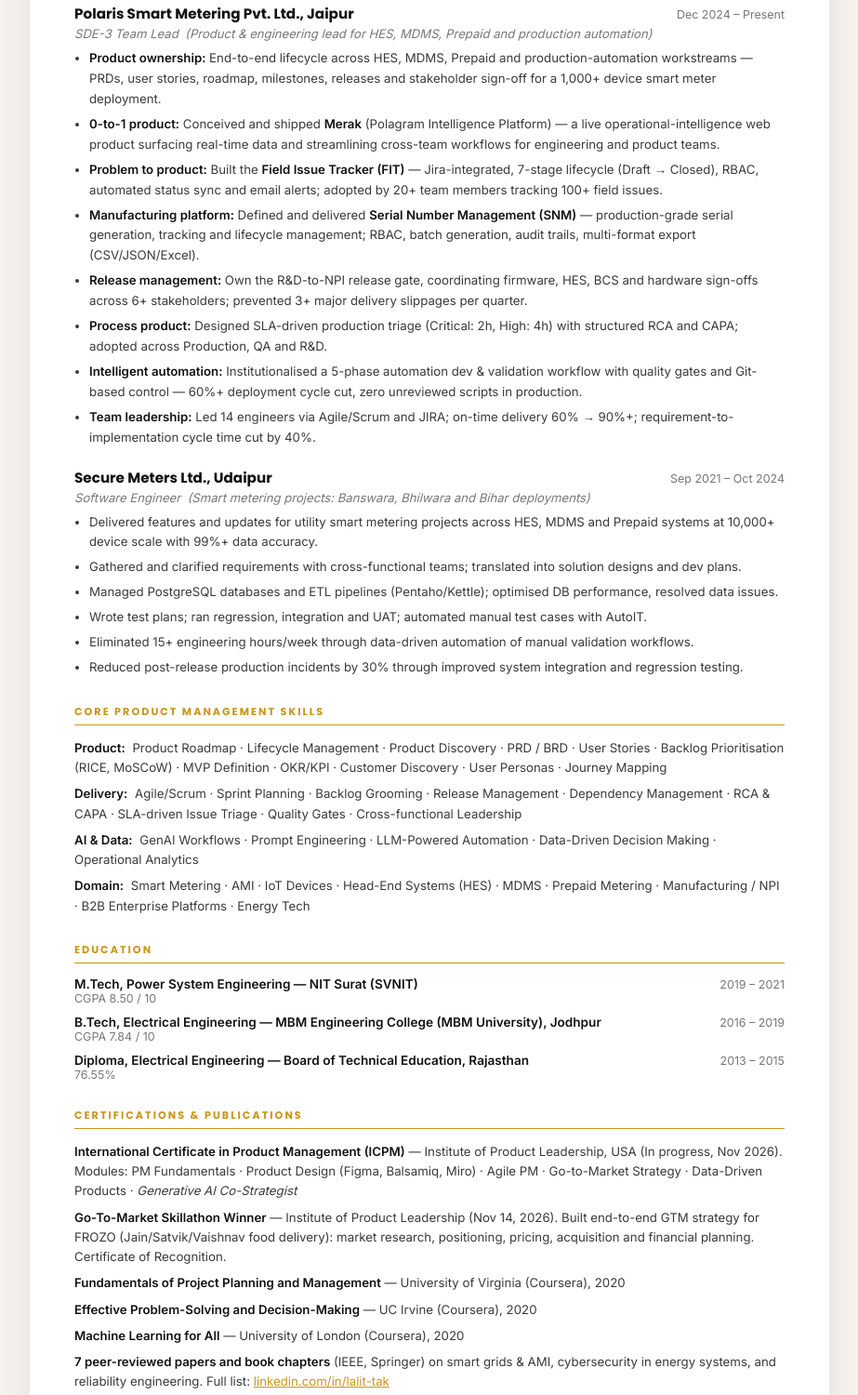
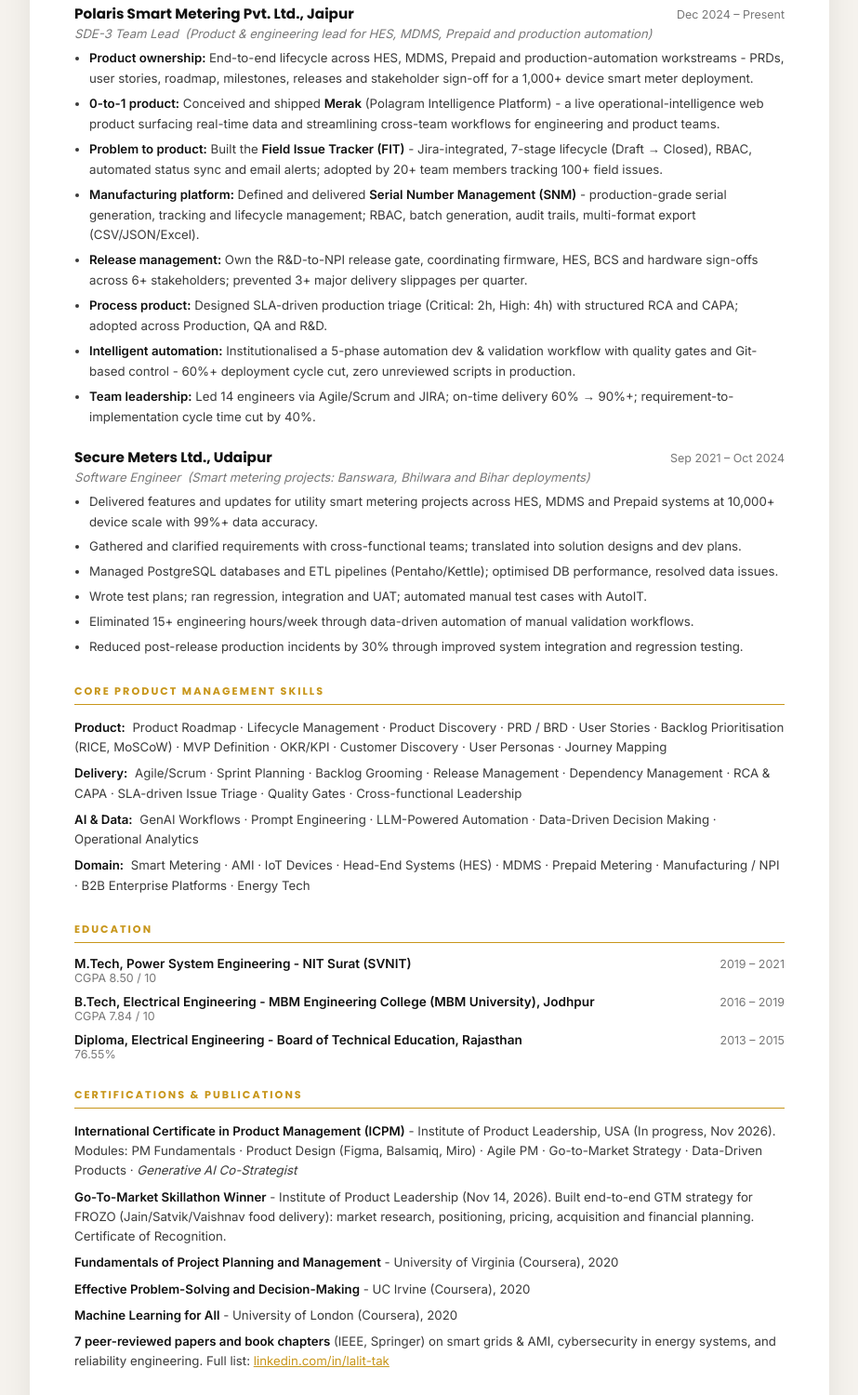
Before and after one commit to 701428/lalit-tak-portfolio, a plain HTML site: page resume.html in a window 1280 px wide. Shown: the part 620-2120 px from the top of the page at 93% size, without its empty margins (178-1101 px from the left). Drawn offline with Linux system fonts and the light colour scheme.

Commit message:
Replace all em dashes with hyphens in HTML
Co-Authored-By: Claude Sonnet 4.6 <noreply@anthropic.com>

```diff
--- a/resume.html
+++ b/resume.html
@@ -4,7 +4,7 @@
 <meta charset="utf-8">
 <meta name="viewport" content="width=device-width,initial-scale=1">
 <title>Lalit Tak - Resume</title>
-<meta name="description" content="Lalit Tak — Product Manager resume. 5+ years in energy-tech. Shipped Merak, FIT and SNM. Led 14+ engineers at Polaris Smart Metering.">
+<meta name="description" content="Lalit Tak - Product Manager resume. 5+ years in energy-tech. Shipped Merak, FIT and SNM. Led 14+ engineers at Polaris Smart Metering.">
 <style>
 @import url('https://fonts.googleapis.com/css2?family=Poppins:wght@400;600;700;900&family=Inter:wght@400;500;600&display=swap');
 :root{
@@ -163,7 +163,7 @@ body{
 </style>
 
 <div class="print-bar">
-  <span><strong>Lalit Tak</strong> &mdash; Product Manager Resume</span>
+  <span><strong>Lalit Tak</strong> - Product Manager Resume</span>
   <a class="btn-print" href="Lalit_Tak_Resume.pdf" download="Lalit_Tak_Resume.pdf">&#8595; Download Resume (PDF)</a>
 </div>
 
@@ -187,7 +187,7 @@ body{
     <div class="section">
       <h2 class="section-head">Professional Summary</h2>
       <p class="summary">
-        Technical Product Manager with 5+ years building B2B enterprise software and operational platforms in energy-tech and industrial operations. At Polaris Smart Metering I own the full product lifecycle &mdash; from user discovery and PRDs through cross-functional delivery and adoption &mdash; across HES, MDMS, Prepaid and production-automation workstreams. Conceived and shipped Merak, FIT and SNM: 0-to-1 workflow and intelligence platforms (FIT adopted by 20+ team members tracking 100+ field issues). Led 14+ engineers; raised on-time delivery from 60% to 90%+, cut cycle time by 40%.
+        Technical Product Manager with 5+ years building B2B enterprise software and operational platforms in energy-tech and industrial operations. At Polaris Smart Metering I own the full product lifecycle - from user discovery and PRDs through cross-functional delivery and adoption - across HES, MDMS, Prepaid and production-automation workstreams. Conceived and shipped Merak, FIT and SNM: 0-to-1 workflow and intelligence platforms (FIT adopted by 20+ team members tracking 100+ field issues). Led 14+ engineers; raised on-time delivery from 60% to 90%+, cut cycle time by 40%.
       </p>
     </div>
 
@@ -202,13 +202,13 @@ body{
         </div>
         <div class="exp-role">SDE-3 Team Lead &nbsp;(Product &amp; engineering lead for HES, MDMS, Prepaid and production automation)</div>
         <ul>
-          <li><strong>Product ownership:</strong> End-to-end lifecycle across HES, MDMS, Prepaid and production-automation workstreams &mdash; PRDs, user stories, roadmap, milestones, releases and stakeholder sign-off for a 1,000+ device smart meter deployment.</li>
-          <li><strong>0-to-1 product:</strong> Conceived and shipped <strong>Merak</strong> (Polagram Intelligence Platform) &mdash; a live operational-intelligence web product surfacing real-time data and streamlining cross-team workflows for engineering and product teams.</li>
-          <li><strong>Problem to product:</strong> Built the <strong>Field Issue Tracker (FIT)</strong> &mdash; Jira-integrated, 7-stage lifecycle (Draft &rarr; Closed), RBAC, automated status sync and email alerts; adopted by 20+ team members tracking 100+ field issues.</li>
-          <li><strong>Manufacturing platform:</strong> Defined and delivered <strong>Serial Number Management (SNM)</strong> &mdash; production-grade serial generation, tracking and lifecycle management; RBAC, batch generation, audit trails, multi-format export (CSV/JSON/Excel).</li>
+          <li><strong>Product ownership:</strong> End-to-end lifecycle across HES, MDMS, Prepaid and production-automation workstreams - PRDs, user stories, roadmap, milestones, releases and stakeholder sign-off for a 1,000+ device smart meter deployment.</li>
+          <li><strong>0-to-1 product:</strong> Conceived and shipped <strong>Merak</strong> (Polagram Intelligence Platform) - a live operational-intelligence web product surfacing real-time data and streamlining cross-team workflows for engineering and product teams.</li>
+          <li><strong>Problem to product:</strong> Built the <strong>Field Issue Tracker (FIT)</strong> - Jira-integrated, 7-stage lifecycle (Draft &rarr; Closed), RBAC, automated status sync and email alerts; adopted by 20+ team members tracking 100+ field issues.</li>
+          <li><strong>Manufacturing platform:</strong> Defined and delivered <strong>Serial Number Management (SNM)</strong> - production-grade serial generation, tracking and lifecycle management; RBAC, batch generation, audit trails, multi-format export (CSV/JSON/Excel).</li>
           <li><strong>Release management:</strong> Own the R&amp;D-to-NPI release gate, coordinating firmware, HES, BCS and hardware sign-offs across 6+ stakeholders; prevented 3+ major delivery slippages per quarter.</li>
           <li><strong>Process product:</strong> Designed SLA-driven production triage (Critical: 2h, High: 4h) with structured RCA and CAPA; adopted across Production, QA and R&amp;D.</li>
-          <li><strong>Intelligent automation:</strong> Institutionalised a 5-phase automation dev &amp; validation workflow with quality gates and Git-based control &mdash; 60%+ deployment cycle cut, zero unreviewed scripts in production.</li>
+          <li><strong>Intelligent automation:</strong> Institutionalised a 5-phase automation dev &amp; validation workflow with quality gates and Git-based control - 60%+ deployment cycle cut, zero unreviewed scripts in production.</li>
           <li><strong>Team leadership:</strong> Led 14 engineers via Agile/Scrum and JIRA; on-time delivery 60% &rarr; 90%+; requirement-to-implementation cycle time cut by 40%.</li>
         </ul>
       </div>
@@ -248,21 +248,21 @@ body{
       <div class="edu-list">
         <div>
           <div class="edu">
-            <span class="edu-deg">M.Tech, Power System Engineering &mdash; NIT Surat (SVNIT)</span>
+            <span class="edu-deg">M.Tech, Power System Engineering - NIT Surat (SVNIT)</span>
             <span class="edu-yr">2019 &ndash; 2021</span>
           </div>
           <div class="edu-inst">CGPA 8.50 / 10</div>
         </div>
         <div>
           <div class="edu">
-            <span class="edu-deg">B.Tech, Electrical Engineering &mdash; MBM Engineering College (MBM University), Jodhpur</span>
+            <span class="edu-deg">B.Tech, Electrical Engineering - MBM Engineering College (MBM University), Jodhpur</span>
             <span class="edu-yr">2016 &ndash; 2019</span>
           </div>
           <div class="edu-inst">CGPA 7.84 / 10</div>
         </div>
         <div>
           <div class="edu">
-            <span class="edu-deg">Diploma, Electrical Engineering &mdash; Board of Technical Education, Rajasthan</span>
+            <span class="edu-deg">Diploma, Electrical Engineering - Board of Technical Education, Rajasthan</span>
             <span class="edu-yr">2013 &ndash; 2015</span>
           </div>
           <div class="edu-inst">76.55%</div>
@@ -274,11 +274,11 @@ body{
     <div class="section">
       <h2 class="section-head">Certifications &amp; Publications</h2>
       <div class="cert-list">
-        <div class="cert"><strong>International Certificate in Product Management (ICPM)</strong> &mdash; Institute of Product Leadership, USA (In progress, Nov 2026). Modules: PM Fundamentals &middot; Product Design (Figma, Balsamiq, Miro) &middot; Agile PM &middot; Go-to-Market Strategy &middot; Data-Driven Products &middot; <em>Generative AI Co-Strategist</em></div>
-        <div class="cert"><strong>Go-To-Market Skillathon Winner</strong> &mdash; Institute of Product Leadership (Nov 14, 2026). Built end-to-end GTM strategy for FROZO (Jain/Satvik/Vaishnav food delivery): market research, positioning, pricing, acquisition and financial planning. Certificate of Recognition.</div>
-        <div class="cert"><strong>Fundamentals of Project Planning and Management</strong> &mdash; University of Virginia (Coursera), 2020</div>
-        <div class="cert"><strong>Effective Problem-Solving and Decision-Making</strong> &mdash; UC Irvine (Coursera), 2020</div>
-        <div class="cert"><strong>Machine Learning for All</strong> &mdash; University of London (Coursera), 2020</div>
+        <div class="cert"><strong>International Certificate in Product Management (ICPM)</strong> - Institute of Product Leadership, USA (In progress, Nov 2026). Modules: PM Fundamentals &middot; Product Design (Figma, Balsamiq, Miro) &middot; Agile PM &middot; Go-to-Market Strategy &middot; Data-Driven Products &middot; <em>Generative AI Co-Strategist</em></div>
+        <div class="cert"><strong>Go-To-Market Skillathon Winner</strong> - Institute of Product Leadership (Nov 14, 2026). Built end-to-end GTM strategy for FROZO (Jain/Satvik/Vaishnav food delivery): market research, positioning, pricing, acquisition and financial planning. Certificate of Recognition.</div>
+        <div class="cert"><strong>Fundamentals of Project Planning and Management</strong> - University of Virginia (Coursera), 2020</div>
+        <div class="cert"><strong>Effective Problem-Solving and Decision-Making</strong> - UC Irvine (Coursera), 2020</div>
+        <div class="cert"><strong>Machine Learning for All</strong> - University of London (Coursera), 2020</div>
         <div class="cert"><strong>7 peer-reviewed papers and book chapters</strong> (IEEE, Springer) on smart grids &amp; AMI, cybersecurity in energy systems, and reliability engineering. Full list: <a href="https://linkedin.com/in/lalit-tak" style="color:var(--gold)" target="_blank">linkedin.com/in/lalit-tak</a></div>
       </div>
     </div>
```
Also changed, not shown: index.html (+4 -4 lines).
